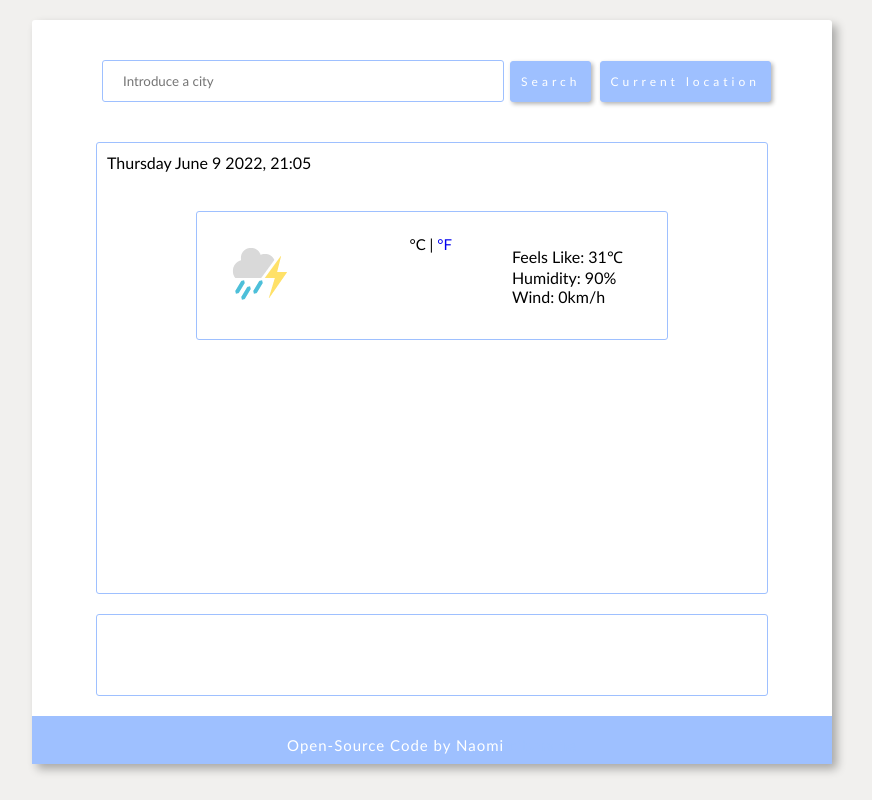
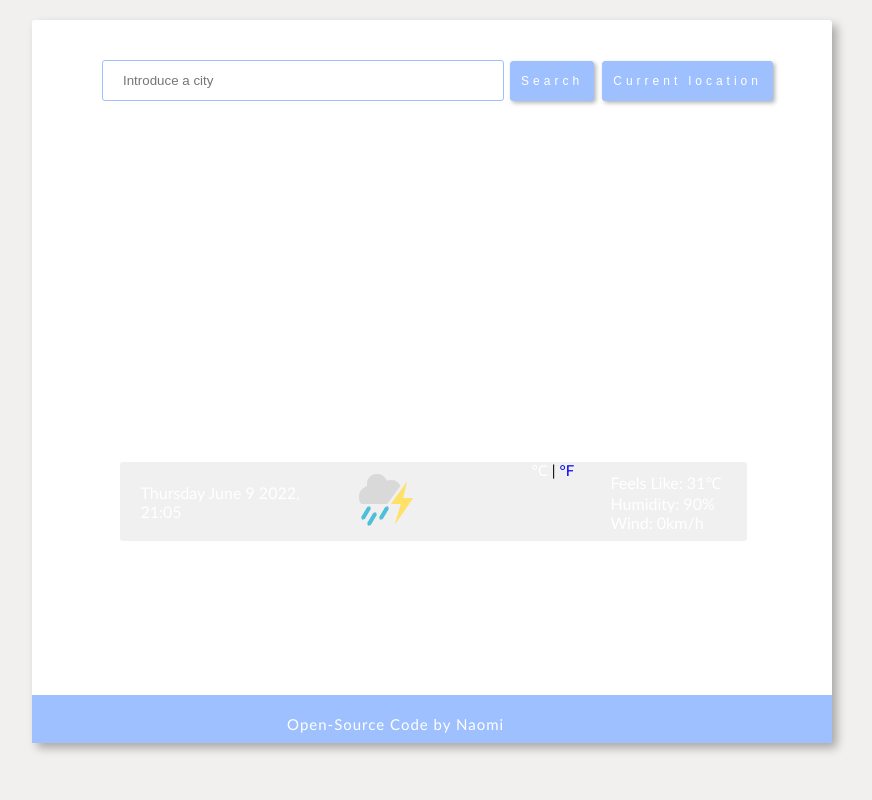
Before and after one commit to NayoBaez/My-Weather-App, a plain HTML site: page index.html in a window 1280 px wide. Shown: the whole page, without its empty margins (208-1080 px from the left). Drawn offline with nearby package versions, Linux system fonts and the light colour scheme; no server answers.

Commit message:
Changed design with CSS
Adapted css and html to change design of the app. Still in progress ..

```diff
--- a/index.html
+++ b/index.html
@@ -20,18 +20,18 @@
         />
       </form>
       <div class="container-secondary" id="city-image">
-        <h3 id="city-name"></h3>
-        <h3 id="country-name"></h3>
-
-        <h4 id="current-date">
-          <span id="current-time"></span>
-        </h4>
-        <h4 id="sky" class="sky-condition"></h4>
-        <br />
-
         <div class="container-center">
           <div class="row weather-information">
             <div class="column column-1">
+              <h3 id="city-name"></h3>
+              <h3 id="country-name"></h3>
+
+              <h4 id="current-date">
+                <span id="current-time"></span>
+              </h4>
+              <h4 id="sky" class="sky-condition"></h4>
+            </div>
+            <div class="column column-2">
               <img
                 src="images/weather-icons/thunderstorms.png"
                 alt="thunderstorms"
@@ -39,7 +39,7 @@
                 id="weather-icon-center"
               />
             </div>
-            <div class="column column-2">
+            <div class="column column-3">
               <h1 id="current-temperature"></h1>
               <span class="tempType">
                 <a href="#" class="unit-symbol-active" id="celsius-temperature"
@@ -51,9 +51,9 @@
                 >
               </span>
             </div>
-            <div class="column column-3">
+            <div class="column column-4">
               <span id="feel">Feels Like: 31℃</span>
-              <span id="humidity">Humidity: 90%</span>
+              <div id="humidity">Humidity: 90%</div>
               <span id="wind">Wind: 0km/h</span>
             </div>
           </div>
--- a/src/index.js
+++ b/src/index.js
@@ -278,4 +278,4 @@ let currentLocationButton = document.querySelector("#current-location-button");
 currentLocationButton.addEventListener("click", getCurrentLocation);
 
 //Search City Display Default
-showCityTemperature("Santo Domingo");
+showCityTemperature("tokyo");
--- a/src/style.css
+++ b/src/style.css
@@ -1,5 +1,6 @@
 body {
   background-color: #f1f0ee;
+  font-family: "Gill Sans", sans-serif;
 }
 
 p {
@@ -34,7 +35,6 @@ input[type="text"] {
   width: 45%;
   padding: 12px 20px;
   border: thin double;
-  font-family: "Gill Sans", sans-serif;
   border-color: rgb(158, 192, 255);
   border-radius: 3px;
 }
@@ -45,7 +45,6 @@ input[type="submit"] {
   border-radius: 3px;
   box-shadow: 2px 2px 4px rgba(0, 0, 0, 0.3);
   font-size: 12px;
-  font-family: "Gill Sans", sans-serif;
   font-weight: lighter;
   letter-spacing: 4px;
   margin: 20px 2px;
@@ -68,8 +67,7 @@ input[type="submit"]:hover {
 
 .unit-symbol-active {
   text-decoration: none;
-  color: black;
-  font-family: "Gill Sans", sans-serif;
+  color: rgb(255, 255, 255);
   cursor: default;
 }
 
@@ -93,32 +91,32 @@ input[type="submit"]:hover {
   box-shadow: 5px 5px 10px rgba(0, 0, 0, 0.3);
   border-radius: 3px;
   font-weight: lighter;
-  font-family: "Gill Sans", sans-serif;
 }
 
 .container-secondary {
   display: block;
   margin: 20px auto;
-  width: 650px;
+  width: 625px;
   height: 400px;
   border: thin double;
   border-radius: 3px;
   padding: 10px 10px 40px 10px;
-  border-color: rgb(158, 192, 255);
+  border-color: rgb(255, 255, 255);
   font-weight: lighter;
-  font-family: "Gill Sans", sans-serif;
+  background-size: cover;
 }
 
 .container-center {
   display: block;
-  margin: 20px auto;
-  width: 450px;
+  margin: 310px 0px 0px auto;
+  width: 625px;
   border: thin double;
   border-radius: 3px;
-  padding: 20px 10px;
-  border-color: rgb(158, 192, 255);
+  border-color: transparent;
   font-weight: lighter;
-  font-family: "Gill Sans", sans-serif;
+  background: rgba(110, 110, 110, 0.1);
+  backdrop-filter: blur(10px);
+  color: white;
 }
 
 .weather-information {
@@ -130,9 +128,23 @@ input[type="submit"]:hover {
 .column-2,
 .column-3 {
   display: inline-block;
-  width: 25%;
-  margin: 10px 10px;
-  padding-left: 10px;
+  width: 30%;
+  margin: 5px 5px;
+  padding-left: 15px;
+  align-items: center;
+}
+
+.column-2,
+.column-3 {
+  display: inline-block;
+  width: 15%;
+  padding-right: 20px;
+}
+
+.column-4 {
+  display: inline-block;
+  width: 20%;
+  padding-right: -20px;
 }
 
 .container-bottom {
@@ -141,22 +153,20 @@ input[type="submit"]:hover {
   width: 650px;
   border: thin double;
   border-radius: 3px;
-  padding: 40px 10px;
-  border-color: rgb(158, 192, 255);
+  padding: 20px 10px 40px 10px;
+  border-color: transparent;
   font-weight: lighter;
-  font-family: "Gill Sans", sans-serif;
 }
 
 .column-weekday {
   display: inline-block;
-  margin-left: 4px;
+  margin-left: 2px;
   width: 51px;
-  border: thin double;
   border-radius: 3px;
-  padding: 10px 10px;
-  border-color: rgb(158, 192, 255);
+  padding: 10px 12px;
+  border-color: transparent;
   font-weight: lighter;
-  font-family: "Gill Sans", sans-serif;
+  background: whitesmoke;
 }
 
 .weather-icon {
@@ -173,7 +183,6 @@ input[type="submit"]:hover {
   text-align: center;
   color: #fff;
   font-weight: lighter;
-  font-family: "Gill Sans", sans-serif;
   background: rgb(158, 192, 255);
   letter-spacing: 1px;
 }
```
